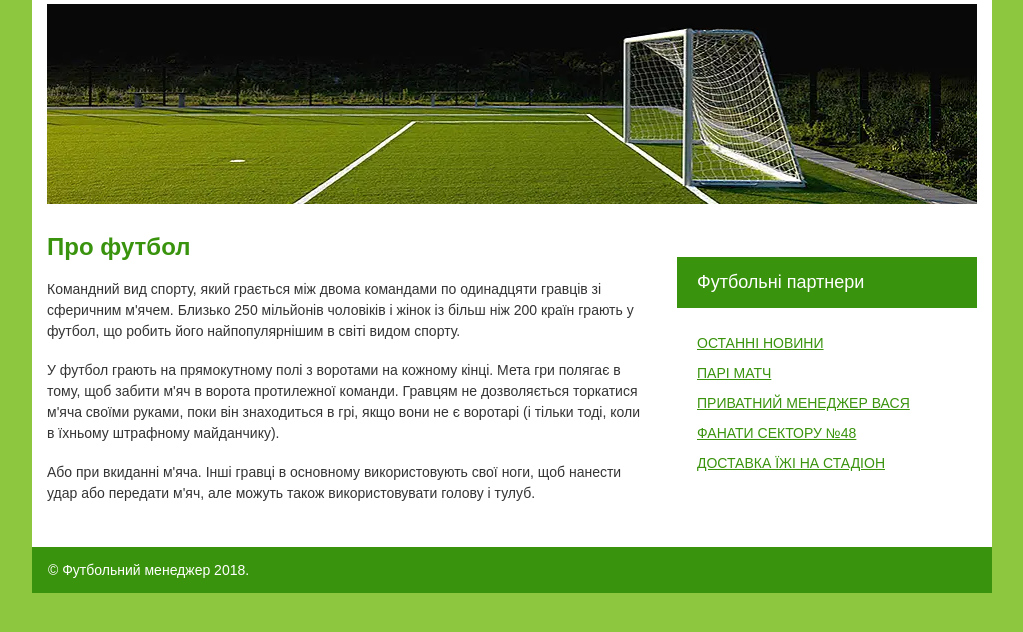
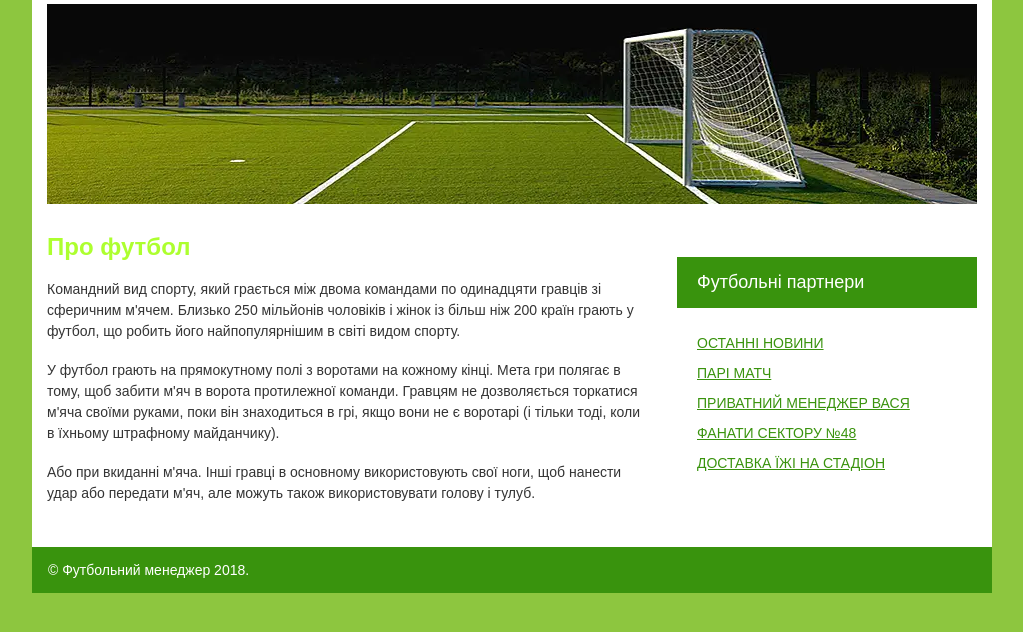
Before and after one commit to AnastasiaSich/football, a plain HTML site: page index.html in a window 1280 px wide. Shown: the part 148-780 px from the top of the page, without its empty margins (128-1151 px from the left). Drawn offline with Linux system fonts and the light colour scheme.

Commit message:
git commit -m "Changes"

```diff
--- a/css/styles.css
+++ b/css/styles.css
@@ -85,7 +85,7 @@ html {
 
 h1 {
     font-size: 24px;
-    color: #39930d;
+    color: greenyellow;
 }
 
 .text {
```
